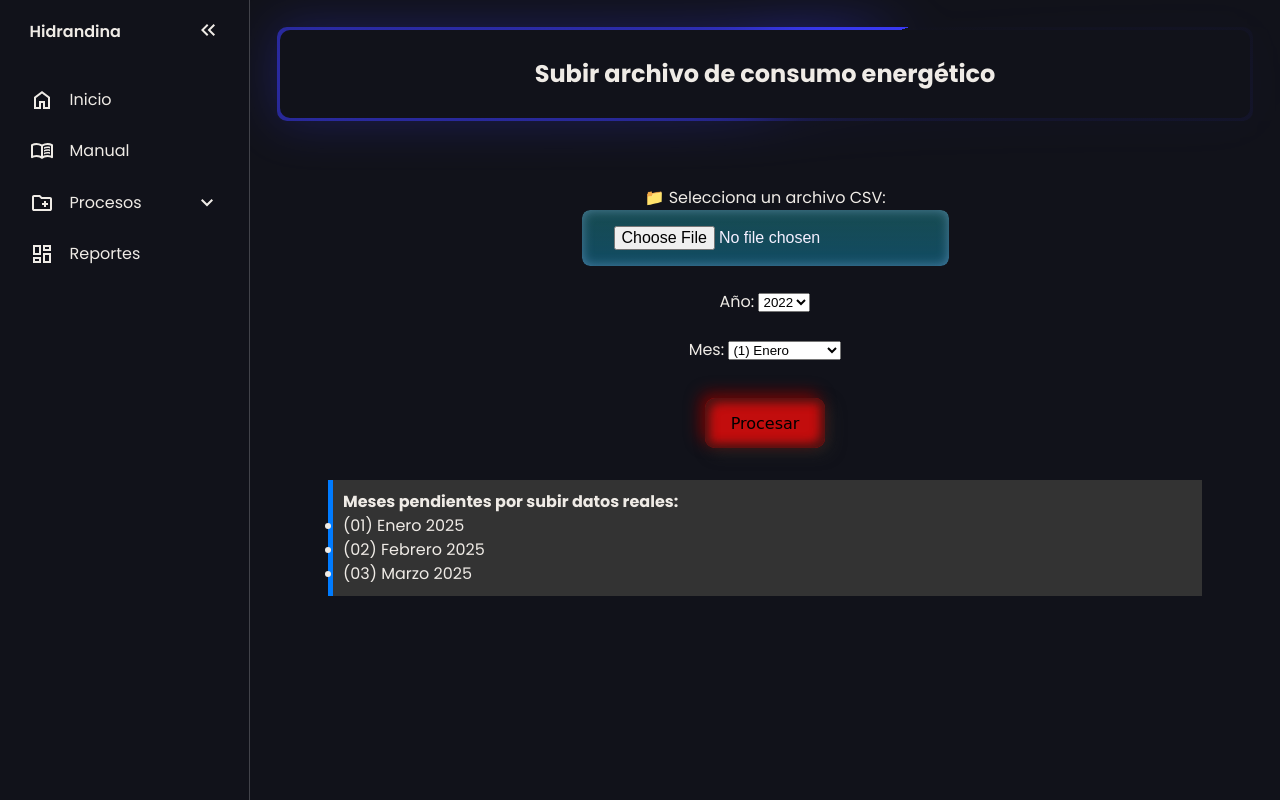
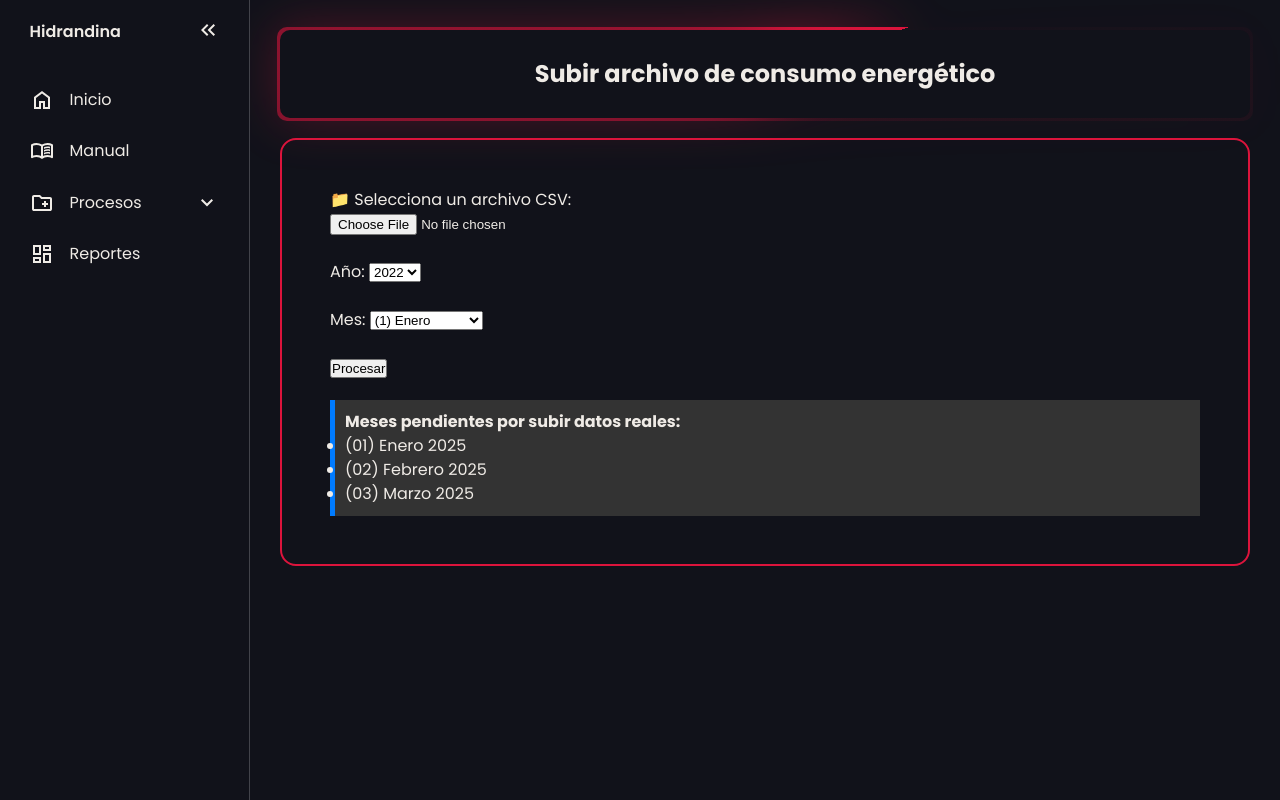
Before and after one commit to JuanChuTri123/PROYECTO_FINAL2, a Flask app: page /subir-archivo in a window 1280 px wide. Run offline with Flask 3, Linux system fonts and the light colour scheme.

Commit message:
Update subir-archivo.html

```diff
--- a/templates/subir-archivo.html
+++ b/templates/subir-archivo.html
@@ -5,12 +5,11 @@ Subir archivo
 {% endblock %}
 
 {% block content %}
-<head>
- <link rel="stylesheet" href="{{ url_for('static', filename='css/estilos_subir.css') }}">
-</head>
 
-<div class="card blue"> <h2 class="titulo1_subir">Subir archivo de consumo energético</h2></div>
-<div class="container">
+<div class="card red">
+    <h2 class="titulo1_subir">Subir archivo de consumo energético</h2>
+</div>
+<div class="container red">
 
     <!-- Mensajes flash -->
     {% with messages = get_flashed_messages() %}
```
